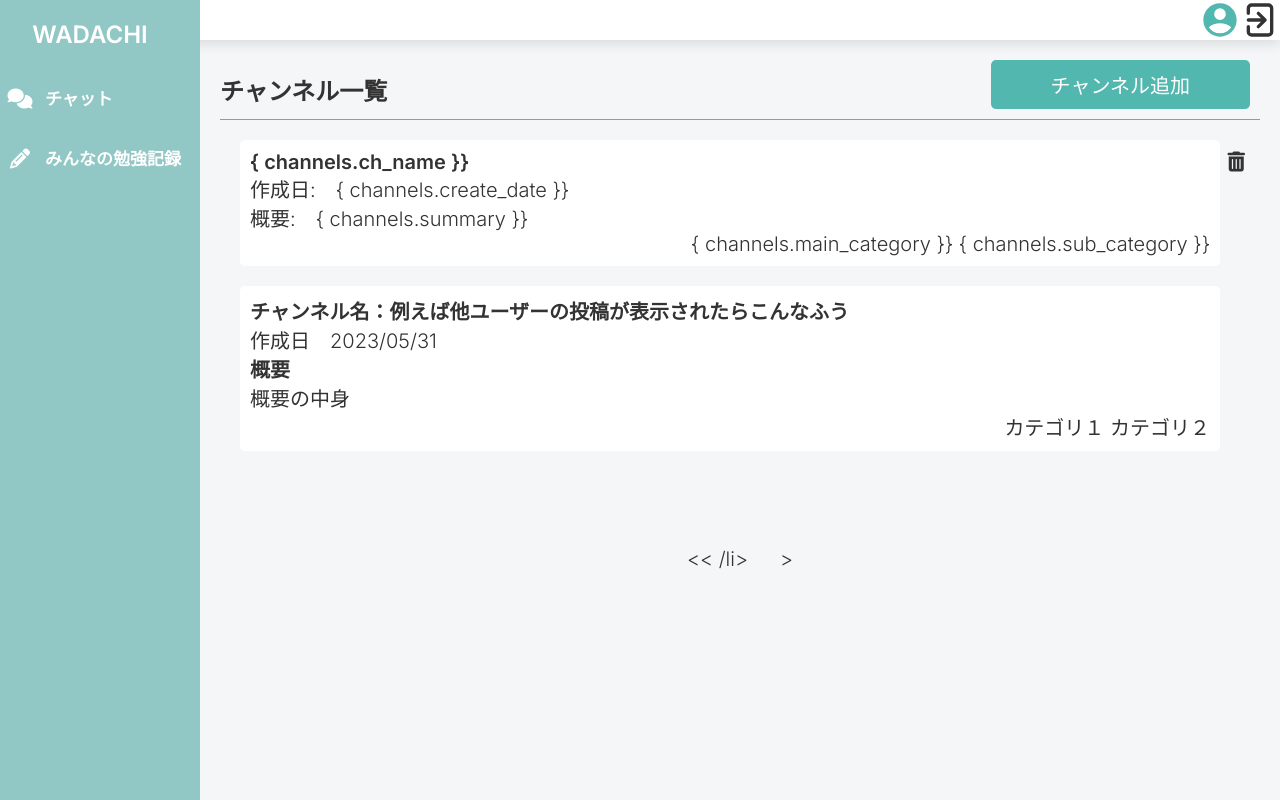
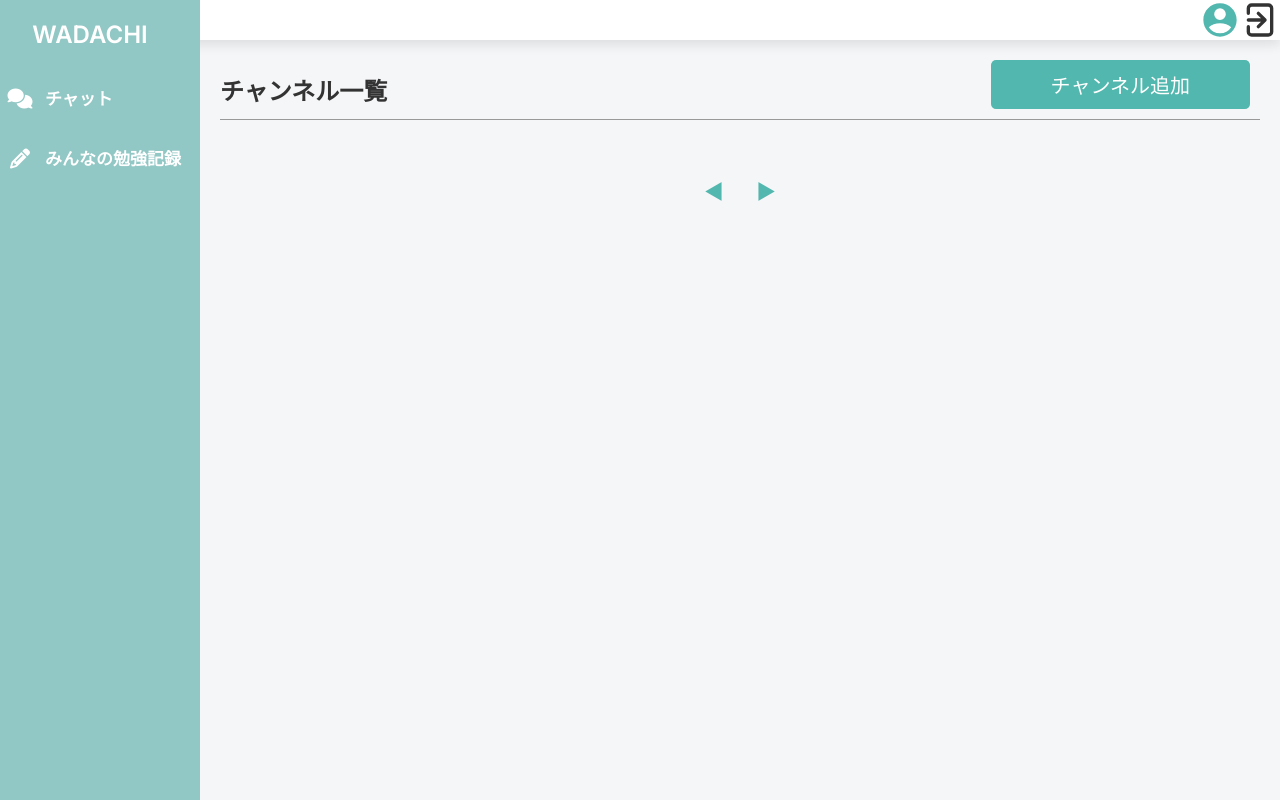
Before and after one commit to spring-hackathon-e/Wadachi, a Flask app: template templates/chat.html in a window 1280 px wide. Run offline with Flask 2, Linux system fonts and the light colour scheme; the template is opened without the code that fills it: most values are stand-ins (such as "Sample title", 1, 10 or a date in 2020).

Commit message:
pagenation.jsのチャンネル一覧表示機能までの実装、チャンネル追加モーダルのvalue値を日本語に修正

```diff
--- a/static/css/chat.css
+++ b/static/css/chat.css
@@ -66,6 +66,7 @@ justify-content: flex-start;
   .pagination-container {
     width: 100%;
     padding-bottom: 0.5rem;
+    color: var(--accentgreen);
   }
 
   .pagination {
@@ -73,8 +74,8 @@ justify-content: flex-start;
   }
 
   .pagination li.colored {
-    background-color: var(--navy);
-    color: var(--snow);
+    background-color: var(--accentgreen);
+    color: var(--white);
   }
 
   #prev,
@@ -95,7 +96,7 @@ justify-content: flex-start;
   }
 
 /* チャンネル表示スタイル */
-.toukou{
+.channel-box li{
   border-radius: 0.4vw;
   padding: 0.5rem;
   position: relative;
--- a/static/js/pagenation.js
+++ b/static/js/pagenation.js
@@ -1,7 +1,7 @@
 const pagination = () => {
   // 初期設定
   let page = 1; // 今何ページ目にいるか
-  const STEP = 5; // ステップ数（1ページに表示する項目数）
+  const STEP = 4; // ステップ数（1ページに表示する項目数）
   // 全ページ数 channelsリストの総数/ステップ数の余りの有無で場合分け
   // 余りがある場合はページを１つ余分に追加する
   const TOTAL =
@@ -27,31 +27,78 @@ const pagination = () => {
 
     const first = (page - 1) * STEP + 1;
     const last = page * STEP;
-    console.log(uid);
+    console.log(user_id);
     channels.forEach((item, i) => {
       if (i < first - 1 || i > last - 1) return;
       const a = document.createElement("a");
       const li = document.createElement("li");
-      const url = `/detail/${item.id}`;
-      a.innerText = item.name;
+      const url = `/detail/${item.ch_id}`;
+
+// チャンネル名の表示
+const ttl = document.createElement("h2");
+ttl.innerText = item.ch_name;
+a.prepend(ttl);
+
+// サマリーの表示
+const summ = document.createElement("p");
+summ.innerText = item.summary;
+a.appendChild(summ);
+//a.insertafter(summ, ttl);
+
+      //カテゴリの表示
+      const ctgul = document.createElement("ul");
+      const ctg1 = document.createElement("li");
+      const ctg2 = document.createElement("li");
+      ctg1.innerText = item.main_category;
+      ctg2.innerText = item.sub_category;
+      ctgul.className = 'categorytag';
+      ctgul.appendChild(ctg1);
+      ctgul.appendChild(ctg2);
+      a.append(ctgul);
+
+      ctgul.className = 'categorytag';
+      //a.innerText = item.name;
+
       a.setAttribute("href", url);
       li.appendChild(a);
-      //// もしチャンネル作成者uidとuidが同じだったら削除ボタンを追加
-      if (uid === item.uid) {
+
+      //// もしチャンネル作成者user_idとuser_idが同じだったら削除ボタンを追加
+      if (user_id == item.user) {
         const deleteButton = document.createElement("button");
-        deleteButton.innerText = "削除";
-        deleteButton.classList.add("basic-btn");
+        deleteButton.innerHTML = '<span><i class="fa-solid fa-trash-can"></i></span>';
+        deleteButton.classList.add("trash");
         deleteButton.classList.add("smaller-btn");
         li.appendChild(deleteButton);
         deleteButton.addEventListener("click", () => {
-          modalOpen("delete");
+          modalOpen("deleteChannel");
           const confirmationButtonLink = document.getElementById(
             "delete-confirm-link"
           ); // aタグ
           const url = `/delete/${item.id}`;
           confirmationButtonLink.setAttribute("href", url);
         });
-      }
+                //close-btnクラスを持つボタンをクリックで消す
+        let CloseBtn = document.getElementsByClassName("close-btn");
+        let ArrayCloseBtn = Array.from(CloseBtn);
+        //console.log(CloseBtn);
+        ArrayCloseBtn.forEach(function (target) {
+          target.addEventListener("click", () => {
+            if (addChannelModal !== null) {
+              modalClose("addChannel");
+              modalClose("deleteChannel");
+            }
+          });
+        });
+        // モーダルコンテンツ以外がクリックされた時もモーダルを閉じる
+        addEventListener("click", outsideClose);
+        function outsideClose(e) {
+          if (e.target == addChannelModal) {
+            addChannelModal.style.display = "none";
+          } else if (e.target == deleteChannelModal) {
+            deleteChannelModal.style.display = "none";
+          }
+        }
+      }//ユーサーが作成者だったらゴミ箱（記述終了）
       /////
       ul.appendChild(li);
     });
@@ -61,6 +108,7 @@ const pagination = () => {
     // <ul class="pagination"></ul>内の<li></li>を全て取得し、配列に入れる
     // ループさせて一度全ての<li></li>から　class="colored"を削除
     const paginationArr = [...document.querySelectorAll(".pagination li")];
+    console.log(paginationArr);
     paginationArr.forEach((page) => {
       page.classList.remove("colored");
     });
--- a/templates/chat.html
+++ b/templates/chat.html
@@ -16,71 +16,18 @@
       <button id="add-channel-btn" class="addbtn">チャンネル追加</button>
     </div>
     <!-- FIXME: このul,バックとJS連携後は不要なので削除する。見た目の調整のため使用中です。そのためulタグ内のTODO修正しておりません。-->
+
+    <!-- バック・js実装後生きるulはこっち。チャンネル一覧が読み込まれる-->
     <ul class="channel-box">
-      <li class="example_list">
-        <!-- TODO: 書式修正 -->
-        <a href="{ url_for('detail') }}">
-          <div class="toukou">
-            <!-- TODO: 書式修正 -->
-            <h2>{ channels.ch_name }}</h2>
-            <!-- TODO: 書式修正 -->
-            <p class="toukou_day">
-              <span>作成日:</span><time>{ channels.create_date }}</time>
-            </p>
-            <!-- TODO: 書式修正 -->
-            <p class="toukou_day">
-              <span>概要:</span><span>{ channels.summary }}</span>
-            </p>
-            <ul class="categorytag">
-              <!-- TODO: 書式修正 -->
-              <li>{ channels.main_category }}</li>
-              <!-- TODO: 書式修正 -->
-              <li>{ channels.sub_category }}</li>
-            </ul>
-          </a>
-            <!-- もしuidとチャンネル作成者が同じなら削除可能にする -->
-            <!-- TODO: if文未入力 -->
-            <!-- TODO: バックの処理が完了しHTML変更する際チャンネル削除モーダルのid(orクラス)属性見直し -->
-            <button
-              type="button"
-              aria-label="Trash"
-              data-balloon-pos="left"
-              class="trash"
-              id="delete-channel-btn"
-            >
-              <span><i class="fa-solid fa-trash-can"></i></span>
-            </button>
-          </div>
-      </li>
-      <li class="example_list">
-        <div class="toukou">
-          <h2>チャンネル名：例えば他ユーザーの投稿が表示されたらこんなふう</h2>
-          <p class="toukou_day"><span>作成日</span><time>2023/05/31</time></p>
-          <h3>概要</h3>
-          <p>概要の中身</p>
-          <ul class="categorytag">
-            <li>カテゴリ１</li>
-            <li>カテゴリ２</li>
-          </ul>
-          <button
-            type="button"
-            aria-label="Trash"
-            data-balloon-pos="left"
-            class="trash is-none"
-          >
-            <span><i class="fa-solid fa-trash-can"></i></span>
-          </button>
-        </div>
-      </li>
+
+
     </ul>
-    <!-- バック・js実装後生きるulはこっち。チャンネル一覧が読み込まれる-->
-    <ul class="channel-box"></ul>
     <!-- ページ繰りボタン -->
     <div class="pagination-container">
-      <p id="prev"><< /li></p>
+      <p id="prev">&#9664;</p>
 
       <ul class="pagination"></ul>
-      <p id="next">></p>
+      <p id="next">&#9654;</p>
     </div>
   </div>
   {% include 'modal/add-channel.html' %} {% include
@@ -88,6 +35,14 @@
 </div>
 {% endblock %}
 {% block script %}
+<script type="text/javascript">
+  const channels = JSON.parse('{{ channels|tojson }}');
+  const user_id = JSON.parse('{{ user|tojson }}');
+</script>
+<script
+src="{{url_for('static',filename='js/pagenation.js')}}"
+type="text/javascript"
+></script>
 <script
 src="{{url_for('static',filename='js/modal.js')}}"
 type="text/javascript"
--- a/templates/modal/add-channel.html
+++ b/templates/modal/add-channel.html
@@ -30,23 +30,23 @@
       <label for="nanido-select">カテゴリ1</label>
       <select id="nanido-select" name="main_category">
         <option value="">--話題の難易度を選択してください--</option>
-        <option value="kantan">簡単</option>
-        <option value="yayakan">やや簡単</option>
-        <option value="normal">普通</option>
-        <option value="yayanan">やや難しい</option>
-        <option value="nan">難しい</option>
+        <option value="簡単">簡単</option>
+        <option value="やや簡単">やや簡単</option>
+        <option value="普通">普通</option>
+        <option value="やや難しい">やや難しい</option>
+        <option value="難しい">難しい</option>
       </select>
       <label for="ctg-select">カテゴリ2</label>
       <select id="ctg-select" name="sub_category">
         <option value="">--カテゴリを選択してください--</option>
-        <option value="infra">インフラ</option>
-        <option value="programming">プログラミング</option>
-        <option value="web">ウェブシステム</option>
-        <option value="secure">セキュリティ</option>
-        <option value="architect">アーキテクティング</option>
-        <option value="ai">AI/データサイエンス</option>
-        <option value="uiux">UI/UX</option>
-        <option value="other">その他</option>
+        <option value="インフラ">インフラ</option>
+        <option value="プログラミング">プログラミング</option>
+        <option value="ウェブシステム">ウェブシステム</option>
+        <option value="セキュリティ">セキュリティ</option>
+        <option value="アーキテクティング">アーキテクティング</option>
+        <option value="AI/データサイエンス">AI/データサイエンス</option>
+        <option value="UI/UX">UI/UX</option>
+        <option value="その他">その他</option>
       </select>
       <button class="add-channel-close-btn close-btn" type="submit">
         チャンネル作成
```
Also changed, not shown: templates/index.html (+4 -8 lines).
